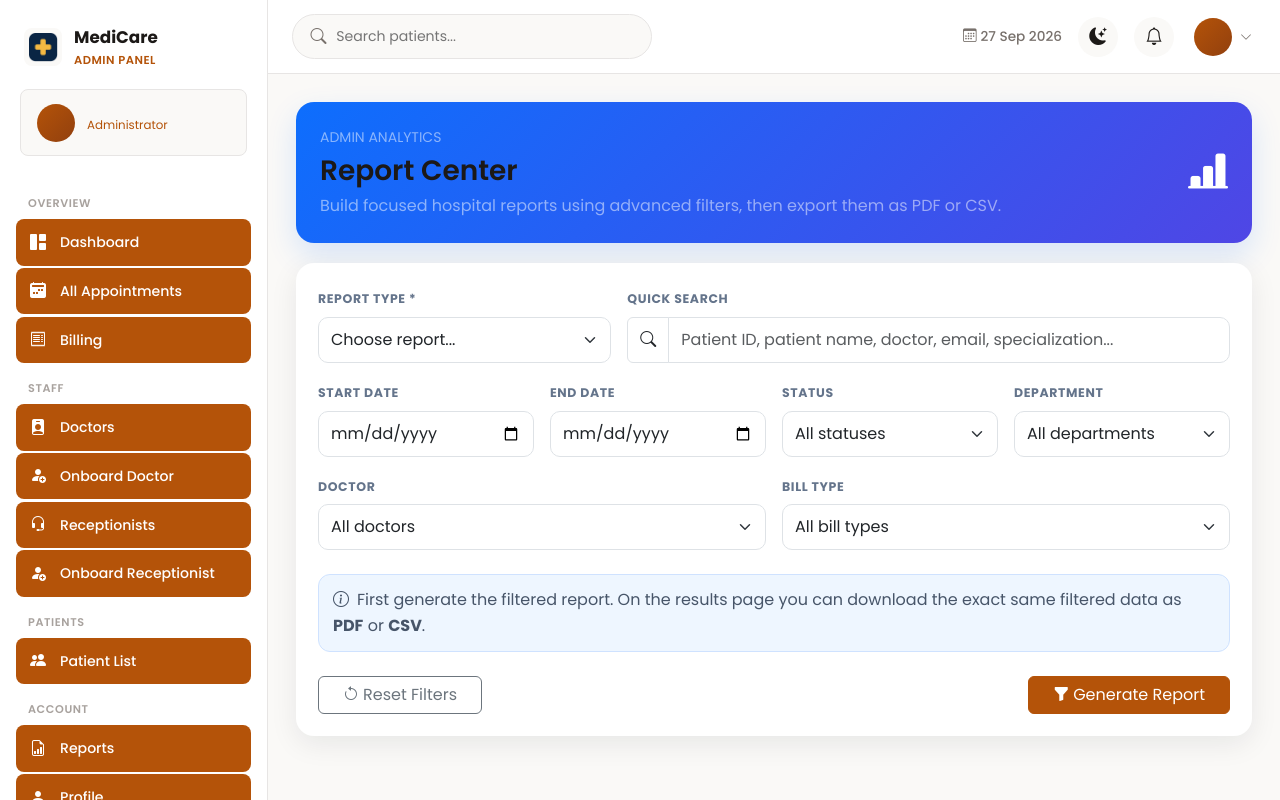
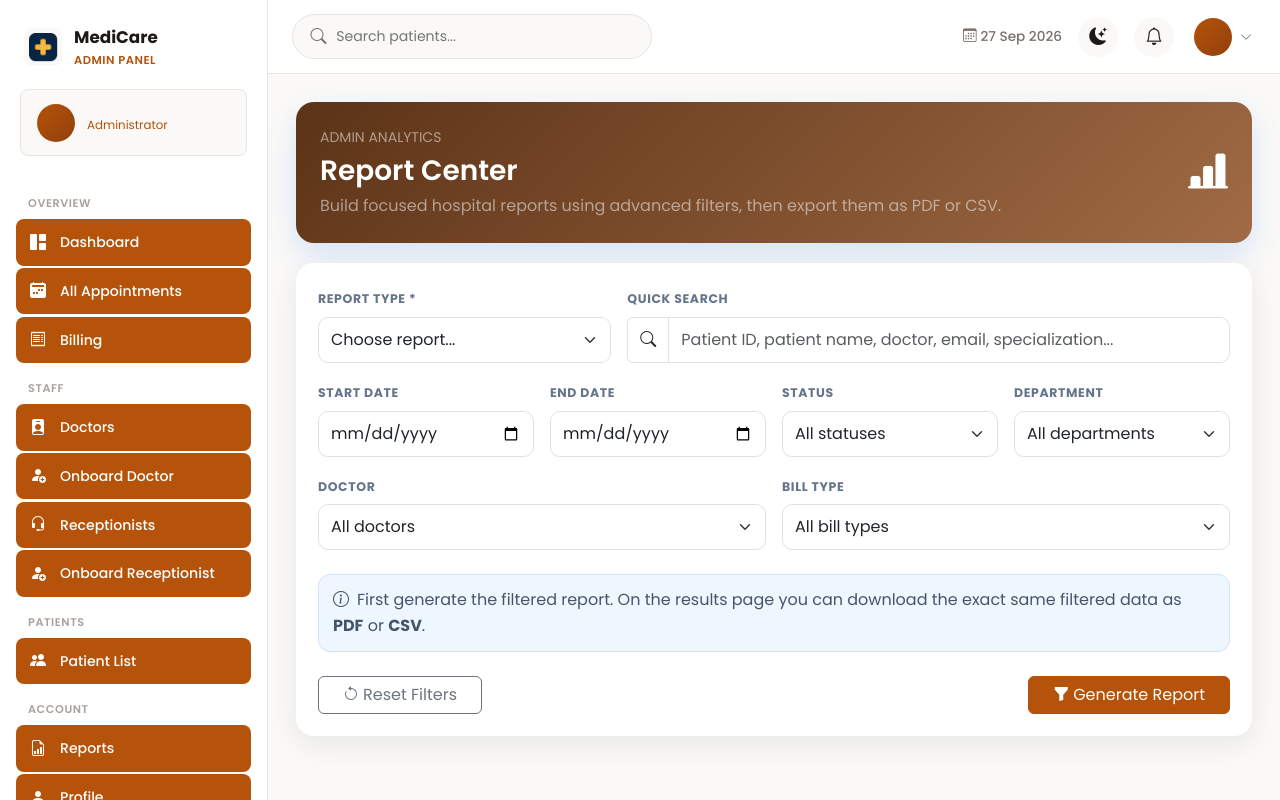
Before and after one commit to lakshitbuilds/Hospital-Management-System, a Django app: template templates/adminpanel/generate_report.html in a window 1280 px wide. Run offline with Django 5.2, Linux system fonts and the light colour scheme; the template is opened without the code that fills it, so the values that code supplies are empty.

```diff
--- a/static/css/adminpanel/base.css
+++ b/static/css/adminpanel/base.css
@@ -103,7 +103,7 @@ img {
 
 h1, h2, h3, h4, h5, h6 {
     font-weight: 600;
-    color: var(--adm-text-dark);
+    color: white;
     line-height: 1.3;
 }
 
--- a/templates/adminpanel/generate_report.html
+++ b/templates/adminpanel/generate_report.html
@@ -4,7 +4,7 @@
 {% block css %}
 <link rel="stylesheet" href="{% static 'css/adminpanel/list.css' %}">
 <style>
-.report-hero{background:linear-gradient(135deg,#0d6efd,#4f46e5);color:#fff;border-radius:18px;padding:24px;margin-bottom:20px;box-shadow:0 12px 30px rgba(13,110,253,.15)}
+.report-hero{background:linear-gradient(135deg, #5c3317, #a06b45);color:#fff;border-radius:18px;padding:24px;margin-bottom:20px;box-shadow:0 12px 30px rgba(13,110,253,.15)}
 .report-filter-card{border:0;border-radius:18px;box-shadow:0 8px 28px rgba(15,23,42,.08);overflow:hidden}.filter-section{padding:22px}.filter-label{font-size:.78rem;text-transform:uppercase;letter-spacing:.05em;font-weight:700;color:#64748b}.form-control,.form-select{min-height:46px;border-radius:10px}.report-type-card{border:1px solid #e2e8f0;border-radius:12px;padding:14px;background:#f8fafc}.export-note{background:#eef6ff;border:1px solid #cfe2ff;border-radius:12px;padding:12px 14px;color:#475569}
 </style>
 {% endblock %}
--- a/templates/adminpanel/report_result.html
+++ b/templates/adminpanel/report_result.html
@@ -4,7 +4,7 @@
 {% block css %}
 <link rel="stylesheet" href="{% static 'css/adminpanel/list.css' %}">
 <style>
-.report-head{background:linear-gradient(135deg,#0f172a,#334155);color:white;border-radius:18px;padding:22px}.stat-box{background:#fff;border:1px solid #e2e8f0;border-radius:14px;padding:16px;height:100%}.stat-label{font-size:.75rem;text-transform:uppercase;letter-spacing:.05em;color:#64748b;font-weight:700}.stat-value{font-size:1.3rem;font-weight:750;color:#0f172a}.filter-chip{display:inline-flex;align-items:center;background:#f1f5f9;color:#475569;border-radius:999px;padding:6px 11px;font-size:.82rem}.report-table-card{border:0;border-radius:16px;box-shadow:0 8px 28px rgba(15,23,42,.07);overflow:hidden}.report-actions .btn{border-radius:10px}.data-table td,.data-table th{white-space:nowrap}
+.report-head{background:linear-gradient(135deg, #5c3317, #a06b45);color:white;border-radius:18px;padding:22px}.stat-box{background:#fff;border:1px solid #e2e8f0;border-radius:14px;padding:16px;height:100%}.stat-label{font-size:.75rem;text-transform:uppercase;letter-spacing:.05em;color:#64748b;font-weight:700}.stat-value{font-size:1.3rem;font-weight:750;color:#0f172a}.filter-chip{display:inline-flex;align-items:center;background:#f1f5f9;color:#475569;border-radius:999px;padding:6px 11px;font-size:.82rem}.report-table-card{border:0;border-radius:16px;box-shadow:0 8px 28px rgba(15,23,42,.07);overflow:hidden}.report-actions .btn{border-radius:10px}.data-table td,.data-table th{white-space:nowrap}
 </style>
 {% endblock %}
 {% block content %}
--- a/templates/doctor/base.html
+++ b/templates/doctor/base.html
@@ -86,7 +86,7 @@
 
                 <span class="sidebar-nav-label">Patient Care</span>
 
-                <a href="{% url 'appointment_list' %}" class="sidebar-link">
+                <a href="{% url 'patient_list' %}" class="sidebar-link">
                     <i class="bi bi-people-fill"></i>Patient Details
                 </a>
 
```
Also changed, not shown: patient/migrations/0015_appointment_updated_at_billing_updated_at_and_more.py (added), receptionist/migrations/0002_receptionist_updated_at.py (added), 5 other files.
